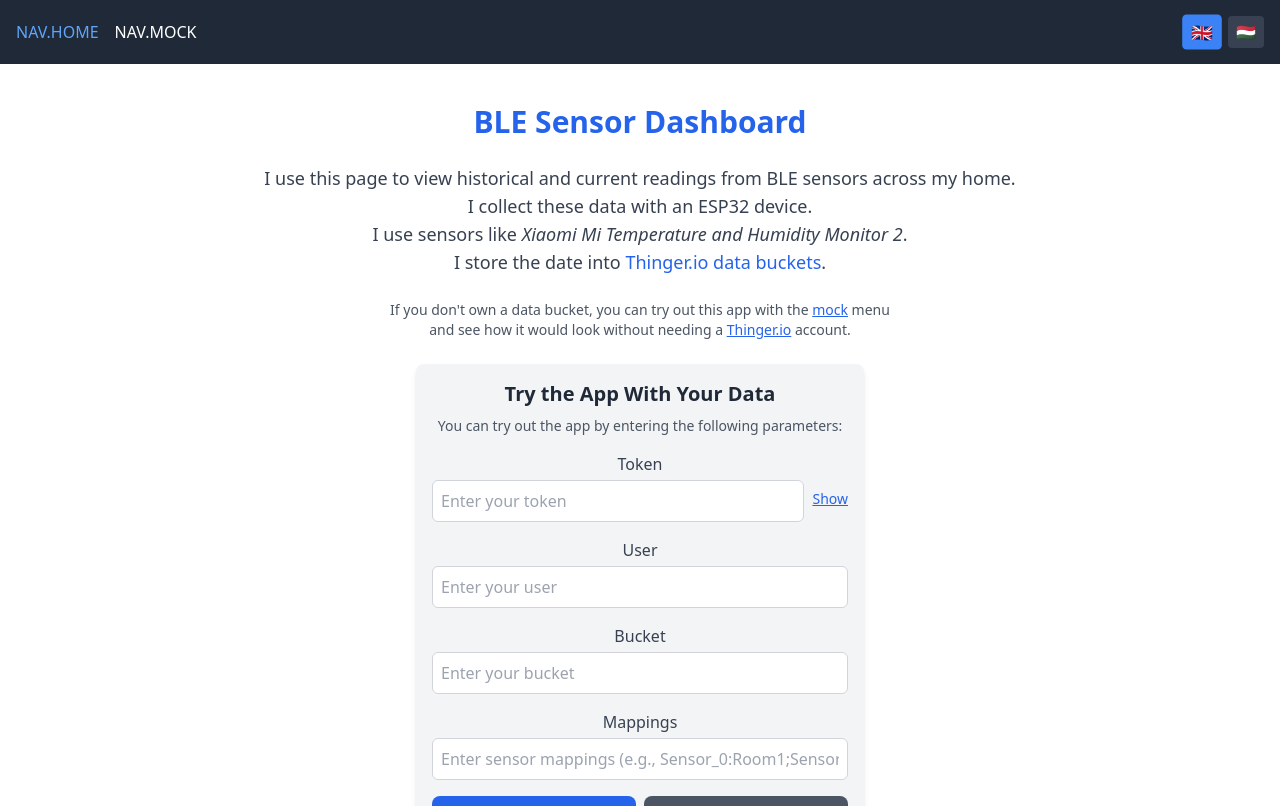
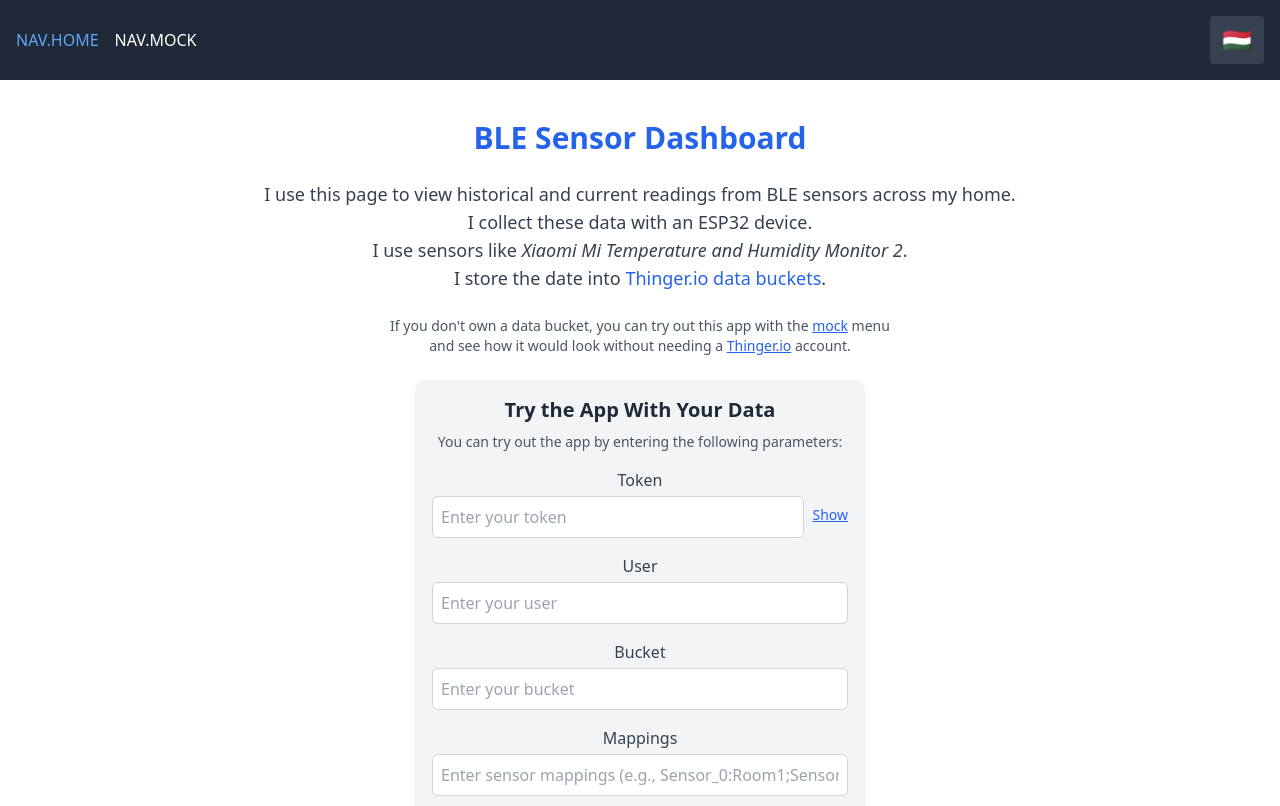
Before and after one commit to budavariam/home-dashboard, a React (Vite) app in the folder frontend/: page / in a window 1280 px wide. Shown: the top 806 px of the page. Built offline with nearby package versions, Linux system fonts and the light colour scheme; what i18next-resources-to-backend would draw is missing.

Commit message:
Refactor LanguageSwitcher to toggle languages with one button

```diff
--- a/frontend/src/components/LanguageSwitcher.tsx
+++ b/frontend/src/components/LanguageSwitcher.tsx
@@ -1,38 +1,22 @@
+
 import { useTranslation } from 'react-i18next';
 
 export const LanguageSwitcher = () => {
   const { i18n } = useTranslation();
 
-  const changeLanguage = (lng: string) => {
-    i18n.changeLanguage(lng);
+  const toggleLanguage = () => {
+    const newLang = i18n.language === 'en' ? 'hu' : 'en';
+    i18n.changeLanguage(newLang);
   };
 
   return (
-    <div className="flex gap-2 items-center">
-      <button
-        onClick={() => changeLanguage('en')}
-        className={`px-2 py-1 rounded transition-all ${
-          i18n.language === 'en'
-            ? 'bg-blue-500 text-white scale-110'
-            : 'bg-gray-700 hover:bg-gray-600'
-        }`}
-        title="English"
-        aria-label="Switch to English"
-      >
-        🇬🇧
-      </button>
-      <button
-        onClick={() => changeLanguage('hu')}
-        className={`px-2 py-1 rounded transition-all ${
-          i18n.language === 'hu'
-            ? 'bg-blue-500 text-white scale-110'
-            : 'bg-gray-700 hover:bg-gray-600'
-        }`}
-        title="Magyar"
-        aria-label="Váltás magyar nyelvre"
-      >
-        🇭🇺
-      </button>
-    </div>
+    <button
+      onClick={toggleLanguage}
+      className="px-3 py-2 rounded bg-gray-700 hover:bg-gray-600 transition-all text-2xl"
+      title={i18n.language === 'en' ? 'Switch to Magyar' : 'Switch to English'}
+      aria-label={i18n.language === 'en' ? 'Switch to Magyar' : 'Switch to English'}
+    >
+      {i18n.language === 'en' ? '🇭🇺' : '🇬🇧'}
+    </button>
   );
 };
```
